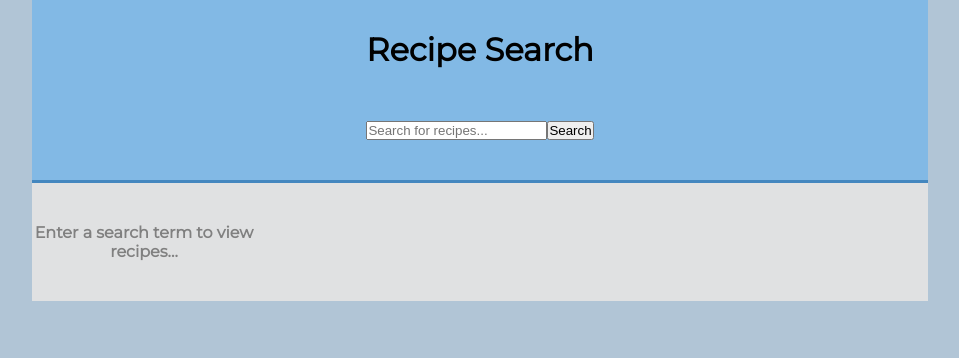
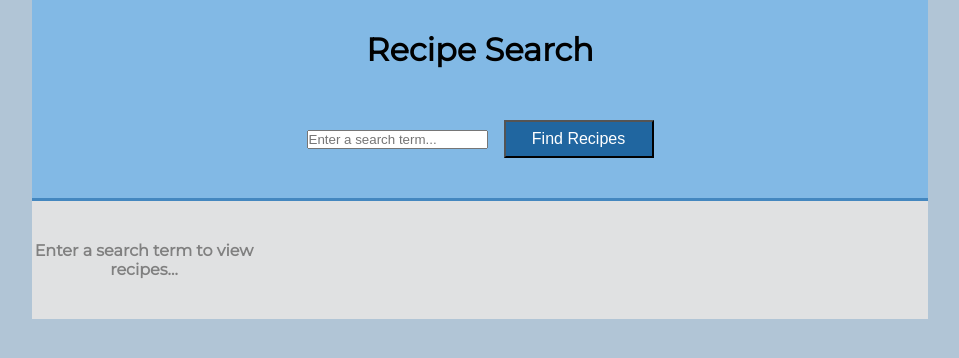
Before and after one commit to F-NACC-95/Recipe-App, a React (Create React App) app: page / in a window 1280 px wide. Shown: the top 358 px of the page, without its empty margins (160-1119 px from the left). Built offline with nearby package versions, Linux system fonts and the light colour scheme.

Commit message:
search button improvements

```diff
--- a/src/Components/Form.js
+++ b/src/Components/Form.js
@@ -4,8 +4,8 @@ const Form = (props) => {
     return (
         <div>
             <form onSubmit={props.FetchRecipes} className='form'>
-                <input type='text' name='recipe' placeholder='Search for recipes...'/>
-                <button>Search</button>
+                <input type='text' name='recipe' placeholder='Enter a search term...'/>
+                <button class="form__button">Find Recipes</button>
             </form>
         </div>
     )
--- a/src/styles.css
+++ b/src/styles.css
@@ -39,6 +39,19 @@ ul {
     padding-top: 20px;
     border-bottom: 3px solid #4487bf;
 }
+
+.form__button {
+    font-size: 1rem;
+    margin-left: 1rem;
+    padding: 0.5rem;
+    width: 150px;
+    background-color: rgb(32, 102, 160);
+    color: white;
+  }
+
+  .form__button:hover {
+    background-color: rgb(101, 173, 231);
+  }
 
 /* RecipeList.js */
 
```
